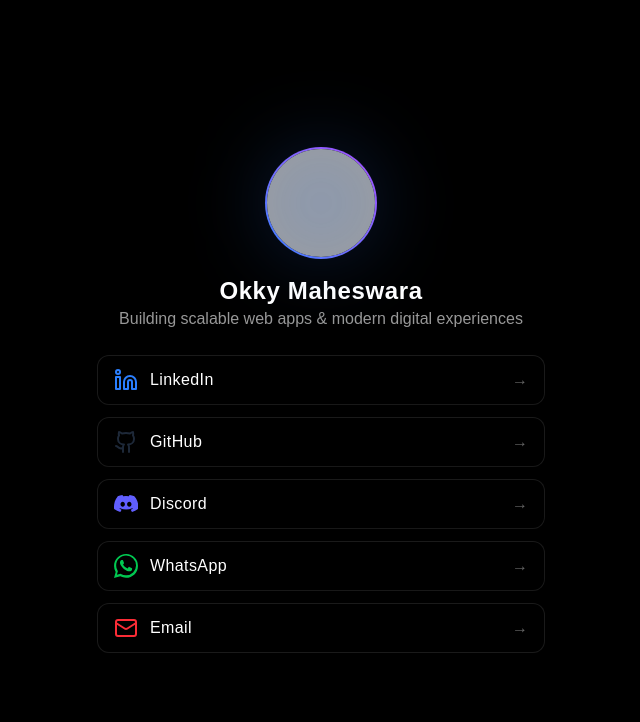
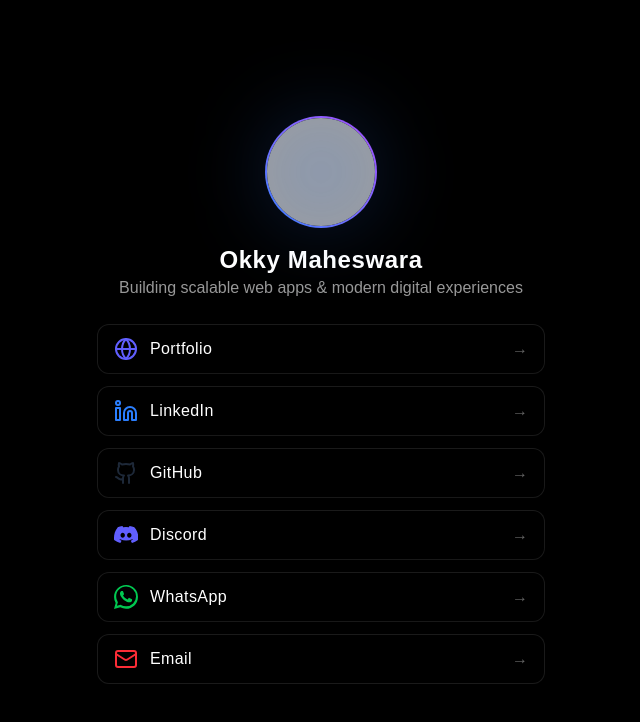
Before and after one commit to putuokky/mahesora-portfolio0426, a Next.js app: page / in a window 1280 px wide. Shown: the top 722 px of the page, without its empty margins (319-959 px from the left). Built offline with nearby package versions, Linux system fonts and the light colour scheme; grey boxes are pictures that could not be loaded.

Commit message:
nambah icon web

```diff
--- a/data/iconMap.ts
+++ b/data/iconMap.ts
@@ -1,4 +1,4 @@
-import { Github, Linkedin, Mail } from "lucide-react";
+import { Github, Globe, Linkedin, Mail } from "lucide-react";
 import WhatsAppIcon from "@/components/icons/WhatsAppIcon";
 import DiscordIcon from "@/components/icons/DiscordIcon";
 
@@ -23,4 +23,8 @@ export const iconMap = {
         component: DiscordIcon,
         className: "text-indigo-500",
     },
+    website: {
+        component: Globe,
+        className: "text-indigo-500",
+    },
 };
--- a/data/links.ts
+++ b/data/links.ts
@@ -1,4 +1,9 @@
 export const links = [
+    {
+        name: 'Portfolio',
+        icon: 'website',
+        url: '#',
+    },
     {
         name: 'LinkedIn',
         icon: 'linkedin',
@@ -22,6 +27,6 @@ export const links = [
     {
         name: 'Email',
         icon: 'email',
-        url: 'mailto:okkymahes@gmail.com',
+        url: 'mailto:info@mahesora.id',
     },
 ];
```
